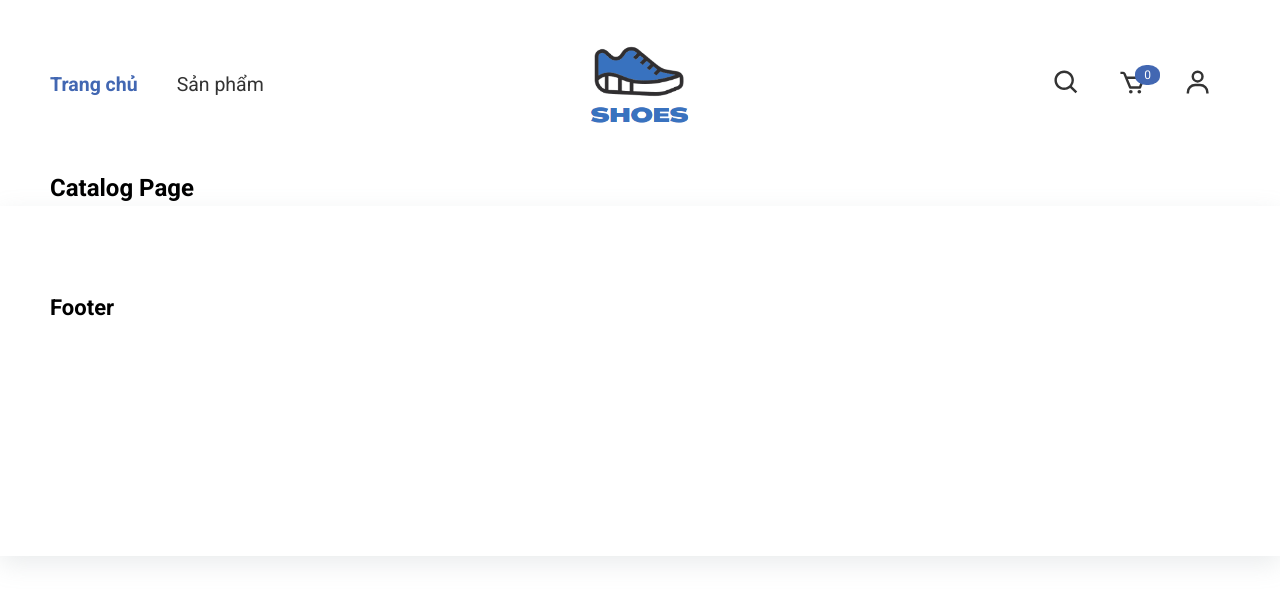
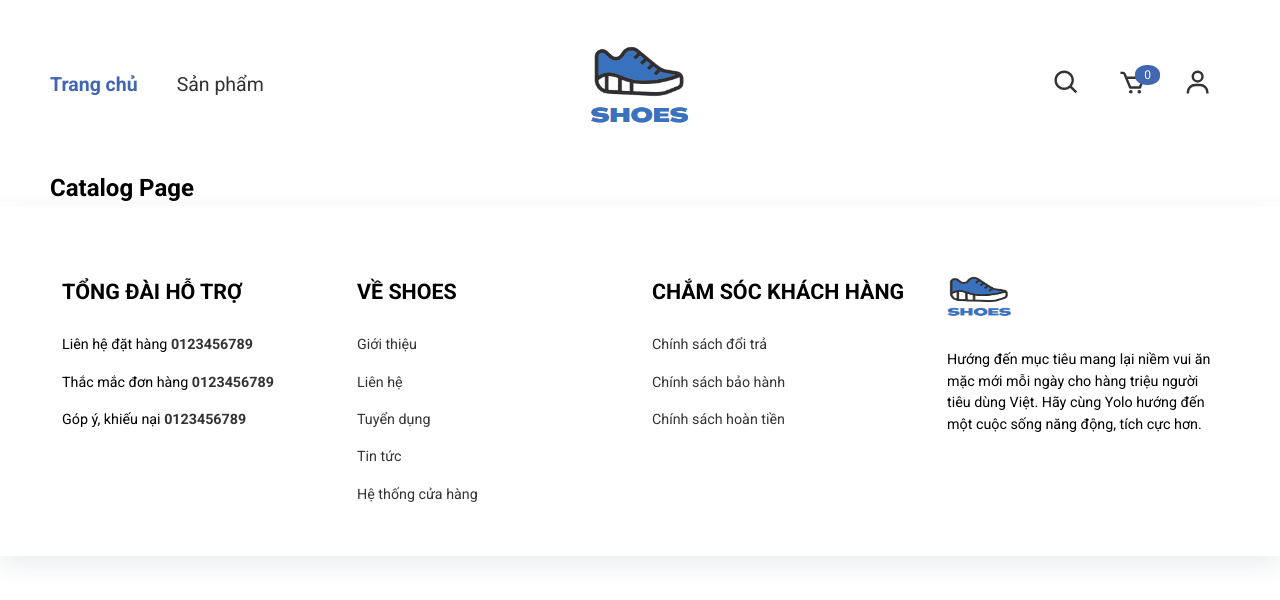
Before and after one commit to TruongCaoAnhHuy/shoes, a React (Create React App) app: page /catalog in a window 1280 px wide. Shown: the top 600 px of the page. Built offline with nearby package versions, Linux system fonts and the light colour scheme.

Commit message:
Footer and Update Slider UI

```diff
--- a/src/layouts/components/Footer/Footer.js
+++ b/src/layouts/components/Footer/Footer.js
@@ -1,13 +1,80 @@
 import classNames from 'classnames/bind';
 import styles from './Footer.module.scss';
+import { Link } from 'react-router-dom';
+import images from '~/assets/image';
 
 const cx = classNames.bind(styles);
 
 function Footer() {
     return (
         <footer className={cx('wrapper')}>
-            <div className="container">
-                <h1>Footer</h1>
+            <div className="container row">
+                <div className="col l-3">
+                    <h2 className={cx('title')}>Tổng đài hỗ trợ</h2>
+                    <div className={cx('content')}>
+                        <p>
+                            Liên hệ đặt hàng{' '}
+                            <Link className={cx('phone')} to="/contact">
+                                0123456789
+                            </Link>
+                        </p>
+                        <p>
+                            Thắc mắc đơn hàng{' '}
+                            <Link className={cx('phone')} to="/contact">
+                                0123456789
+                            </Link>
+                        </p>
+                        <p>
+                            Góp ý, khiếu nại{' '}
+                            <Link className={cx('phone')} to="/contact">
+                                0123456789
+                            </Link>
+                        </p>
+                    </div>
+                </div>
+                <div className="col l-3">
+                    <h2 className={cx('title')}>Về shoes</h2>
+                    <div className={cx('content')}>
+                        <p>
+                            <Link to="/about">Giới thiệu</Link>
+                        </p>
+                        <p>
+                            <Link to="/contact">Liên hệ</Link>
+                        </p>
+                        <p>
+                            <Link to="/about">Tuyển dụng</Link>
+                        </p>
+                        <p>
+                            <Link to="/about">Tin tức</Link>
+                        </p>
+                        <p>
+                            <Link to="/about">Hệ thống cửa hàng</Link>
+                        </p>
+                    </div>
+                </div>
+                <div className="col l-3">
+                    <h2 className={cx('title')}>Chắm sóc khách hàng</h2>
+                    <div className={cx('content')}>
+                        <p>
+                            <Link to="/about">Chính sách đổi trả</Link>
+                        </p>
+                        <p>
+                            <Link to="/about">Chính sách bảo hành</Link>
+                        </p>
+                        <p>
+                            <Link to="/about">Chính sách hoàn tiền</Link>
+                        </p>
+                    </div>
+                </div>
+                <div className="col l-3">
+                    <img className={cx('logo')} src={images.logo} alt="logo" />
+                    <div className={cx('content')}>
+                        <p>
+                            Hướng đến mục tiêu mang lại niềm vui ăn mặc mới mỗi ngày cho hàng triệu người tiêu dùng
+                            Việt. Hãy cùng Yolo hướng đến một cuộc sống năng động, tích cực hơn.
+                        </p>
+                    </div>
+                </div>
             </div>
         </footer>
     );
--- a/src/layouts/components/Footer/Footer.module.scss
+++ b/src/layouts/components/Footer/Footer.module.scss
@@ -1,6 +1,29 @@
 .wrapper {
     height: 350px;
     box-shadow: 0 8px 24px hsla(210, 8%, 62%, .2);
-    font-size: 1.1rem;
+    font-size: 1.43rem;
     padding: 70px 0;
 }
+
+.title {
+    text-transform: uppercase;
+    font-weight: 600;
+    margin-bottom: 26px;
+}
+
+.content {
+
+    p {
+        margin-bottom: 16px;
+    }
+}
+
+.phone {
+    font-weight: 600;
+}
+
+.logo {
+    margin-bottom: 26px;
+    width: 65px;
+    height: 41px;
+}
--- a/src/layouts/components/Slider/Slider.js
+++ b/src/layouts/components/Slider/Slider.js
@@ -5,6 +5,7 @@ import classNames from 'classnames/bind';
 import styles from './Slider.module.scss';
 import Button from '~/components/Button/Button';
 import { slideItems } from '~/assets/fakedata/sliderAPI';
+import './Slider.scss';
 
 const cx = classNames.bind(styles);
 
@@ -17,23 +18,24 @@ function Slider() {
                 showStatus={false}
                 showArrows={false}
                 autoPlay
-                interval="1700"
+                interval="3500"
                 emulateTouch
             >
                 {slideItems.map((slideItem) => (
                     <div key={slideItem.id} className={cx('item')}>
                         <div className={cx('content')}>
                             <div className={`${cx('title')} ${cx(slideItem.color)}`}>
-                                <span>{slideItem.title}</span>
+                                <span className="animated_title">{slideItem.title}</span>
                             </div>
                             <div className={cx('description')}>
-                                <span>{slideItem.description}</span>
+                                <span className="animated_desc">{slideItem.description}</span>
                             </div>
-                            <Button className={cx(slideItem.color)} primary large>
+                            <Button className={`${cx(slideItem.color)} animated_btn`} primary large>
                                 Xem chi tiết
                             </Button>
                         </div>
-                        <img className={cx('img')} src={slideItem.image} alt="slider1" />
+                        <img className={`${cx('img')} animated_img`} src={slideItem.image} alt="slider1" />
+                        <div className={`${cx('background')} animated_background`}></div>
                     </div>
                 ))}
             </Carousel>
--- a/src/layouts/components/Slider/Slider.module.scss
+++ b/src/layouts/components/Slider/Slider.module.scss
@@ -51,3 +51,34 @@
     height: 500px;
     pointer-events: none;
 }
+
+
+@keyframes border {
+    0% {
+        border-radius: 58% 42% 38% 62%/42% 55% 45% 58%;
+    }
+
+    50% {
+        border-radius: 31% 69% 59% 41%/28% 24% 76% 72%;
+    }
+
+    100% {
+        border-radius: 58% 42% 38% 62%/42% 55% 45% 58%;
+    }
+}
+
+.background {
+    position: absolute;
+    top: 50%;
+    right: 10%;
+    -webkit-transform: translateY(-50%);
+    width: 472px;
+    height: 472px;
+    animation: border 5s infinite;
+    -webkit-animation: border 5s infinite;
+    transform: translateY(-50%);
+    transition: border-radius 13s ease;
+    border-radius: 58% 42% 38% 62%/42% 55% 45% 58%;
+    background-color: var(--primary);
+    z-index: -1;
+}
--- /dev/null
+++ b/src/layouts/components/Slider/Slider.scss
@@ -0,0 +1,65 @@
+@keyframes topIn {
+    0% {
+        top: -200px;
+    }
+
+    100% {
+        top: 0;
+    }
+}
+
+@keyframes topInImg {
+    0% {
+        right: -500px;
+    }
+
+    100% {
+        right: 0;
+    }
+}
+
+.animated_title,
+.animated_desc,
+.animated_img,
+.animated_btn {
+    position: relative;
+    display: none;
+}
+
+.animated_background {
+    display: none;
+}
+
+
+.carousel img {
+    display: none;
+}
+
+.carousel .slide.selected .animated_background {
+    display: block;
+}
+
+
+.carousel .slide.selected .animated_title {
+    display: block;
+    animation: topIn .5s linear;
+}
+
+.carousel .slide.selected .animated_desc {
+    display: block;
+    animation: topIn .7s linear;
+}
+
+.carousel .slide.selected .animated_btn {
+    display: block;
+    animation: topIn .9s linear;
+}
+
+.carousel .slide.selected .carousel img {
+    display: inline-block;
+}
+
+.carousel .slide.selected .animated_img {
+    display: block;
+    animation: topInImg .7s linear;
+}
```
